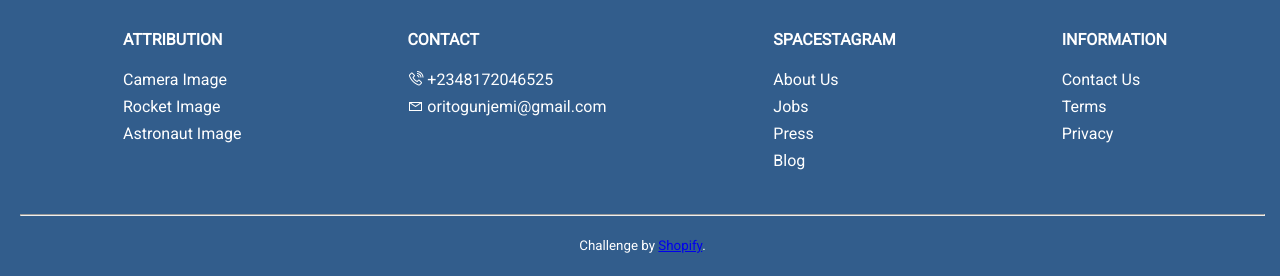
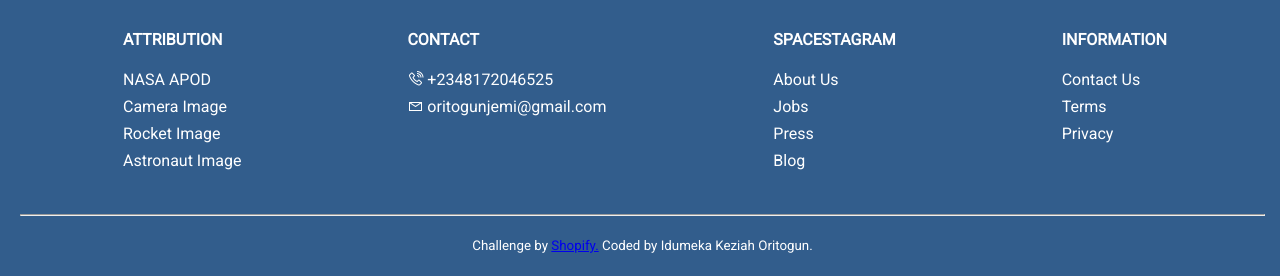
Before and after one commit to Gods-own/Shopify-Challenge-Spacestagram, a plain HTML site: page index.html in a window 1280 px wide. Shown: the part 1884-2160 px from the top of the page. Drawn offline with nearby package versions, Linux system fonts and the light colour scheme.

Commit message:
Update index.html

```diff
--- a/index.html
+++ b/index.html
@@ -98,6 +98,7 @@
            <div>
                <h4>ATTRIBUTION</h4>
                    <ul style="list-style-type: none;">
+                       <li><a href="https://api.nasa.gov" target="_blank">NASA APOD</a></li>
                        <li><a href="https://pngtree.com/so/vintage" target="_blank">Camera Image</a></li>
                        <li><a href="https://pngtree.com/so/Astronomical" target="_blank">Rocket Image</a></li>
                        <li><a href="https://pngtree.com/so/Space" target="_blank">Astronaut Image</a></li>
@@ -133,7 +134,7 @@
 
     <small class="attribution">
        Challenge by <a href="https://docs.google.com/document/d/1QlC6htA5SXEl3YruAOkJWj2-0W3w-n0UOzGuJ1EcktQ/edit#" target="_blank">
-           Shopify</a>.
+           Shopify.</a> Coded by Idumeka Keziah Oritogun.
        </small>
 
    </div>
```
